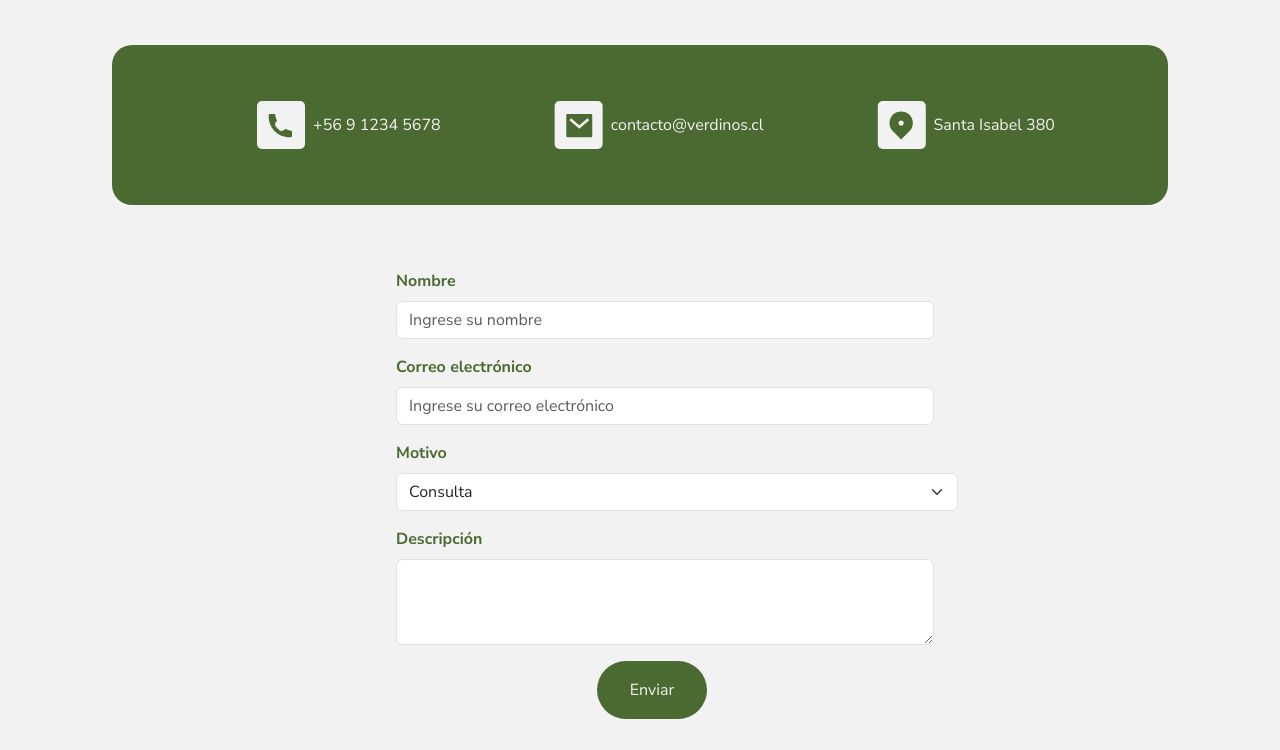
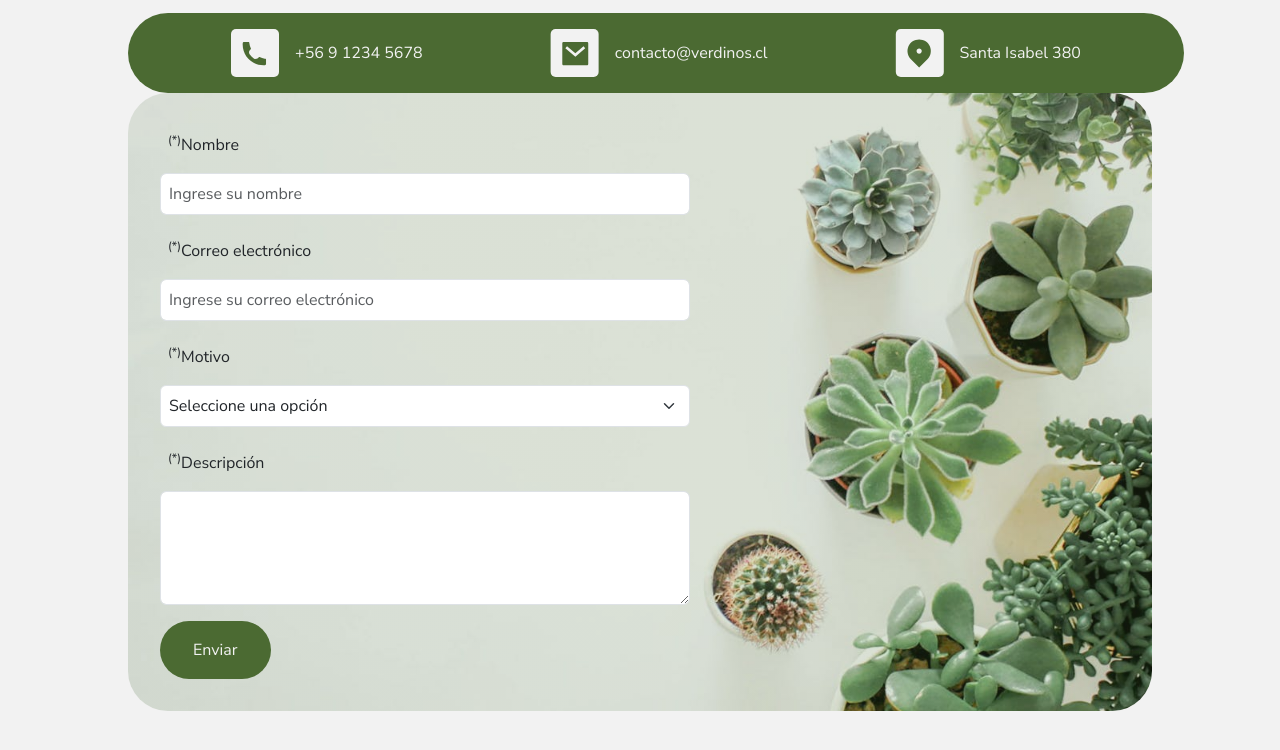
Before and after one commit to At3nas/PGY3121_E2_ATENAS_PEREZ, a plain HTML site: page contacto.html in a window 1280 px wide. Shown: the part 303-1053 px from the top of the page. Drawn offline with nearby package versions, Linux system fonts and the light colour scheme.

Commit message:
* ADD: Contact page and form validation

```diff
--- a/contacto.html
+++ b/contacto.html
@@ -22,6 +22,7 @@
 
   <!-- CUSTOM | JS -->
   <script src="script.js"></script>
+  <script src="./scripts/contacto.js"></script>
 </head>
 
 <body>
@@ -82,8 +83,8 @@
               </a>
               <!-- OPCIONES DEL MENU DESPLEGABLE -->
               <ul class="dropdown-menu">
-                <li><a class="dropdown-item" href="#">Iniciar sesión</a></li>
-                <li><a class="dropdown-item" href="#">Registrarse</a></li>
+                <li><a class="dropdown-item" href="login.html">Iniciar sesión</a></li>
+                <li><a class="dropdown-item" href="register.html">Registrarse</a></li>
               </ul>
             </li>
           </ul>
@@ -95,62 +96,86 @@
 
   </nav>
 
-  <main>
+  <main class="align-padding">
     <header>
       <h1>Contáctanos</h1>
       <p>Si tienes alguna consulta o sugerencia estamos dispuestos a ayudarte a la brevedad posible. Contáctanos a
         través de nuestros canales oficiales.</p>
 
-      <ul class="section-contact-info">
-        <li>
-          <img src="./assets/icon-phone.svg">
+      <div class="container text-center section-contact-info">
+        <div class="row row-cols-auto">
+          <div class="col">
+            <img src="./assets/icon-phone.svg" class="img-fluid">
             +56 9 1234 5678
-        </li>
+          </div>
 
-        <li>
-          <img src="./assets/icon-email.svg">
+          <div class="col">
+            <img src="./assets/icon-email.svg" class="img-fluid">
             contacto@verdinos.cl
-        </li>
+          </div>
 
-        <li>
-          <img src="./assets/icon-location.svg">
+          <div class="col">
+            <img src="./assets/icon-location.svg" class="img-fluid">
             Santa Isabel 380
-        </li>
-      </ul>
+          </div>
+        </div>
+      </div>
     </header>
 
+    <section class="form-bg">
+      <form class="contact-form container">
+        <div class="form-group mb-3">
+          <label for="inputName" class="form-label"><sup>(*)</sup>Nombre</label>
+          <input type="text" name="inputName" class="form-control" id="inputName" placeholder="Ingrese su nombre"
+            required>
 
-    <form class="contact-form container-fluid">
-      <div class="form-group mb-3">
-        <label for="name" class="form-label">Nombre</label>
-        <input type="text" name="name" class="form-control" placeholder="Ingrese su nombre">
+          <div class="invalid-feedback">
+            Este campo es obligatorio.
+          </div>
         </div>
 
         <div class="form-group mb-3">
-        <label for="email" class="form-label">Correo electrónico</label>
-        <input type="email" name="email" class="form-control" placeholder="Ingrese su correo electrónico">
+          <label for="inputEmail" class="form-label"><sup>(*)</sup>Correo electrónico</label>
+          <input type="email" name="inputEmail" class="form-control" id="inputEmail"
+            placeholder="Ingrese su correo electrónico">
+
+          <div class="invalid-feedback">
+            Por favor, ingrese un correo electrónico válido.
+          </div>
         </div>
 
         <div class="form-group mb-3">
-        <label for="motivo" class="form-label">Motivo</label>
-        <select name="motivo" class="form-select">
+          <label for="motivo" class="form-label"><sup>(*)</sup>Motivo</label>
+          <select name="motivo" class="form-select" id="inputMotivo">
+            <option value="0" selected>Seleccione una opción</option>
             <option value="1">Consulta</option>
             <option value="2">Reclamo</option>
             <option value="3">Sugerencia</option>
             <option value="4">Felicitación</option>
             <option value="5">Otro</option>
           </select>
+
+          <div class="invalid-feedback">
+            Por favor, seleccione una de las opciones.
+          </div>
         </div>
 
         <div class="form-group mb-3">
-        <label for="texto" class="form-label">Descripción</label>
-        <textarea class="form-control" id="texto" rows="3"></textarea>
+          <label for="inputDesc" class="form-label"><sup>(*)</sup>Descripción</label>
+          <textarea class="form-control" id="inputDesc" rows="4"></textarea>
+
+          <div class="invalid-feedback">
+            Este campo es obligatorio.
+          </div>
         </div>
 
-      <button type="submit" class="btn">Enviar</button>
+        <button type="submit" class="btn" id="submitBtn">Enviar</button>
       </form>
+    </section>
 
   </main>
+
+
   <!-- BOOTSTRAP | JS -->
   <script src="https://cdn.jsdelivr.net/npm/bootstrap@5.3.3/dist/js/bootstrap.bundle.min.js"
     integrity="sha384-YvpcrYf0tY3lHB60NNkmXc5s9fDVZLESaAA55NDzOxhy9GkcIdslK1eN7N6jIeHz"
--- /dev/null
+++ b/scripts/contacto.js
@@ -0,0 +1,46 @@
+// Expresión que determina si el correo electrónico es válido
+var isEmail = /^[a-zA-Z0-9_\.\-]+@[a-zA-Z0-9\-]+\.[a-zA-Z0-9\-\.]+$/;
+
+$(document).ready(function () {
+  // Al hacer click en el botón "Enviar" se validan los datos del formulario de Contacto
+  $("#submitBtn").click(function () {
+
+    // VALORES DE CADA INPUT //
+    let nombre = $("#inputName").val();
+    let email = $("#inputEmail").val();
+    let motivo = $("#inputMotivo").val();
+    let desc = $("#inputDesc").val();
+
+    // VALIDAR NOMBRE
+    if (nombre == "") {
+      $("#inputName").addClass("is-invalid");
+      return false;
+    } else {
+      $("#inputName").removeClass("is-invalid").addClass("is-valid");
+
+      // VALIDAR CORREO
+      if (email == "" || !isEmail.test(email)) {
+        $("#inputEmail").addClass("is-invalid");
+        return false;
+      } else {
+        $("#inputEmail").removeClass("is-invalid").addClass("is-valid");
+
+        // VALIDAR MOTIVO
+        if (motivo == 0) {
+          $("#inputMotivo").addClass("is-invalid");
+          return false;
+        } else {
+          $("#inputMotivo").removeClass("is-invalid").addClass("is-valid");
+
+          // VALIDAR DESCRIPCION
+          if (desc == "") {
+            $("#inputDesc").addClass("is-invalid");
+            return false;
+          } else {
+            $("#inputDesc").removeClass("is-invalid").addClass("is-valid");
+          }
+        }
+      }
+    }
+  });
+});
--- a/styles/contacto.css
+++ b/styles/contacto.css
@@ -4,43 +4,49 @@
   /* border: 1px solid black; */
 }
 
-h1,
-form.contact-form label {
-  font-weight: bold;
-  color: var(--color-primary);
+
+/* BANNER DE CONTACTO */
+div.section-contact-info {
+  display: flex;
+  flex-direction: column;
+  background-color: var(--color-primary);
+  color: var(--color-bg);
+  padding: 16px;
+  border-radius: 20px;
 }
 
-header {
+div.row.row-cols-auto {
   display: flex;
-  flex-direction: column;
-  justify-content: center;
-  align-items: center;
+  gap: 16px;
 }
 
-/* BANNER DE CONTACTO */
-ul.section-contact-info {
-  display: flex;
-  justify-content: space-evenly;
-  border-radius: 20px;
-  list-style: none;
-  background-color: var(--color-primary);
-  color: var(--color-bg);
-  margin: 32px 0 64px 0;
-}
-
-ul.section-contact-info li {
+div.col {
   display: flex;
   align-items: center;
-  gap: 8px;
-  padding: 0;
-  margin: 0;
+  gap: 16px;
 }
 
 /*  */
-form.contact-form {
+form.contact-form.container {
+  width: 100%;
   display: flex;
   flex-direction: column;
-  align-items: center;
+  align-items: flex-start;
+  padding: 32px;
+  margin-bottom: 32px;
+}
+
+
+/* FONDO DEL FORMULARIO DE CONTACTO */
+.form-bg {
+  width: 100%;
+  border-radius: 40px;
+  background: linear-gradient(0deg,
+      rgb(75 106 50 / 20%),
+      rgb(75 106 50 / 20%)), url("/assets/bg-contact.jpg");
+  background-size: cover;
+  background-repeat: no-repeat;
+  background-position: center center;
 }
 
 div.form-group.mb-3 {
@@ -51,6 +57,7 @@ form.contact-form label,
 form.contact-form select,
 form.contact-form .form-control {
   width: 100%;
+  padding: 8px;
 }
 
 form.contact-form button {
@@ -66,26 +73,16 @@ form.contact-form button:hover {
   color: var(--color-bg);
 }
 
+
+
 /* BREAKPOINTS */
+@media (min-width: 890px) {
+  div.section-contact-info {
+    border-radius: 80px;
+  }
 
-/* DESKTOP */
-@media (min-width: 920px) {
-  ul.section-contact-info {
-    width: 100%;
-    height: 20vh;
+
+  div.row.row-cols-auto {
+    justify-content: space-evenly;
   }
 }
-
-/* MOBILE */
-@media (max-width: 920px) {
-  main {
-    padding: 16px 24px;
-  }
-
-  ul.section-contact-info {
-    width: 50%;
-    height: 40vh;
-    display: flex;
-    flex-direction: column;
-  }
-}
```
Lines whose indentation alone changed are shown as unchanged.
